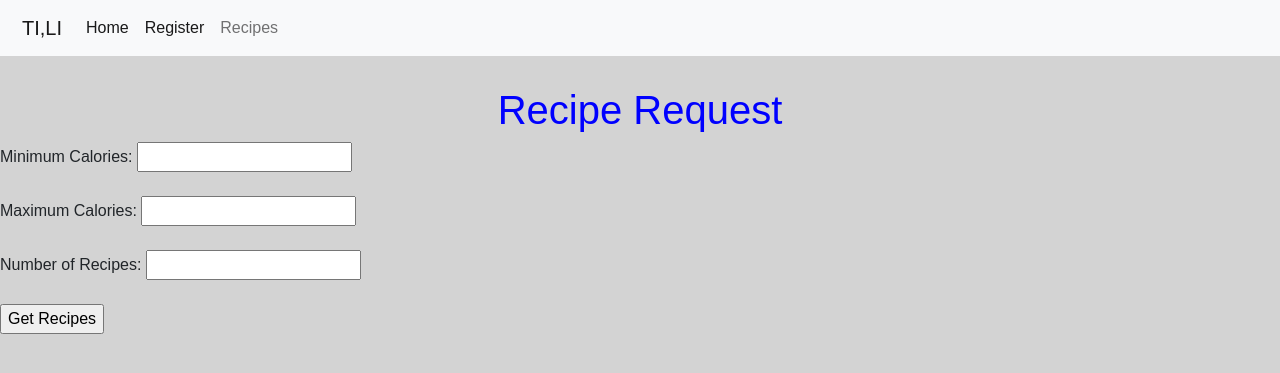
After one commit to ElAbdelali/TrackItLoseIt, a Flask app: page /recipe_request in a window 1280 px wide. The commit adds this page. Shown: the top 373 px of the page. Run offline with Flask 2, Linux system fonts and the light colour scheme.

Commit message:
Recipes now display upon request from the user.

```diff
--- a/server.py
+++ b/server.py
@@ -18,117 +18,60 @@ def homepage():
 
     return render_template('homepage.html')
 
-@app.route('/calculate', methods=['GET', 'POST'])
-def calculate():
+@app.route('/recipe_request', methods=['GET', 'POST'])
+def recipe_request():
+    """Route for users to enter their min, max, and number of recipes they would like displayed."""
+
+
+    return render_template('recipe_request.html')
+
+@app.route('/recipes', methods=['GET', 'POST'])
+def recipes():
     if request.method == 'POST':
-        gender = request.form.get('gender')
-        age = int(request.form.get('age'))
-        weight = float(request.form.get('weight'))
-        height = float(request.form.get('height'))
-        activity = request.form.get('activity')
+        # Handle the form submission for POST requests
+        min_calories = request.form.get("min_calories")
+        max_calories = request.form.get("max_calories")
+        num_recipes = request.form.get("num_recipes")
 
-        # Perform calculations based on the form inputs
-        bmr = calculate_bmr(gender, age, weight, height)
-        tdee = calculate_tdee(bmr, activity)
+        recipes = find_recipes_by_calories(min_calories, max_calories, num_recipes)
 
-        return render_template('calculate_tdee.html', tdee=tdee)
+        return render_template('recipes.html', recipes=recipes)
     else:
-        return render_template('calculate_tdee.html')
+        # Handle GET requests for displaying the form or other actions
+        return render_template('recipes.html', recipes=[])
 
-def calculate_bmr(gender, age, weight, height):
+@app.route('/register', methods=['GET', 'POST'])
+def register():
+    if request.method == 'POST':
+        username = request.form.get("username")
+        password = request.form.get("password")
+        first_name = request.form.get("first_name")
+        last_name = request.form.get("last_name")
+        date_of_birth = request.form.get("date_of_birth")
+        email = request.form.get("email")
+        created_at = datetime.datetime.now()
 
-    if gender == 'male':
-        bmr = 88.362 + (13.397 * weight) + (4.799 * height) - (5.677 * age)
-    else:
-        bmr = 447.593 + (9.247 * weight) + (3.098 * height) - (4.330 * age)
 
-    return bmr
-
-def calculate_tdee(bmr, activity):
-    # Define activity multipliers based on the selected activity level
-    activity_multipliers = {
-        'sedentary': 1.2,
-        'lightly_active': 1.375,
-        'moderately_active': 1.55,
-        'very_active': 1.725,
-        'super_active': 1.9
-    }
-
-    # Calculate TDEE by multiplying BMR with the activity multiplier
-    tdee = bmr * activity_multipliers.get(activity, 1.2)
-
-    return tdee
-
-@app.route('/result')
-def result():
-    gender = request.args.get('gender')
-    age = int(request.args.get('age'))
-    weight = float(request.args.get('weight'))
-    height = float(request.args.get('height'))
-    activity = request.args.get('activity')
-    bmr = float(request.args.get('bmr'))
-    tdee = float(request.args.get('tdee'))
-
-    return render_template('result.html', gender=gender, age=age, weight=weight, height=height,
-                           activity=activity, bmr=bmr, tdee=tdee)
-
-@app.route('/signup', methods=['GET','POST'])
-def register_user():
-        """Create new User"""
-        username = request.form.get('username')
-        password = request.form.get('password')
-        first_name = request.form.get('first_name')
-        last_name = request.form.get('last_name')
-        date_of_birth = request.form.get('date_of_birth')
-        email = request.form.get('email')
-
-        # Create a new user object
-        user = create_user(
-            username,
-            password,
-            first_name,
-            last_name,
-            date_of_birth,
-            email,
-            created_at=datetime.datetime.now()
-        )
-
-        user_exists = crud.get_user_by_email(email)
-        if user_exists:
-            flash("Cannot create an account with that email. Try again.")
+        if crud.get_user_by_email(email):
+            return '''
+                <script>
+                    alert("User with this email already exists!");
+                    window.location.href = "/register"; // Redirect to the registration page
+                </script>'''
+        elif crud.get_user_by_username(username):
+            return '''
+                <script>
+                    alert("User with this username already exists!");
+                    window.location.href = "/register"; // Redirect to the registration page
+                </script>'''
         else:
-            # user = crud.create_user(email, password, first_name, last_name, date_of_birth, email, created_at=datetime.datetime.now())
+            user = crud.create_user(username, password, first_name, last_name, date_of_birth, email, created_at)
             db.session.add(user)
             db.session.commit()
-        flash("Account created! Please log in.")
-
-        return render_template('homepage.html')
-
-@app.route('/search', methods=['POST'])
-def search():
-    min_cals = request.form['minCals']
-    max_cals = request.form['maxCals']
-    num_recipes = request.form['number']
-
-    # Call the find_recipes_by_calories function
-    params = {
-        'minCals': min_cals,
-        'maxCals': max_cals,
-        'number_of_recipes': num_recipes
-    }
-    recipes = find_recipes_by_calories(min_cals, max_cals, num_recipes)
-
-    return render_template('recipes.html', recipes=recipes)
 
 
 
-@app.route('/recipe/<recipe_id>')
-def recipe(recipe_id):
-    # Call the get_recipe_ingredients function
-    recipe_data = get_recipe_ingredients(recipe_id)
-
-    return render_template('recipes.html', recipe=recipe_data)
-
+    return render_template('register.html')
 @app.route('/chart')
 def chart():
     return render_template('weight_tracker.html')
--- a/templates/base.html
+++ b/templates/base.html
@@ -7,7 +7,6 @@
     <title>{% block title %}{% endblock %}</title>
     <link href="https://cdn.jsdelivr.net/npm/bootstrap@5.0.1/dist/css/bootstrap.min.css" rel="stylesheet" integrity="sha384-+0n0xVW2eSR5OomGNYDnhzAbDsOXxcvSN1TPprVMTNDbiYZCxYbOOl7+AMvyTG2x" crossorigin="anonymous">
     <link rel="stylesheet" href="/static/css/styles.css">
-    {% block content%}{%endblock%}
 </head>
 <body>
   <header>
@@ -23,25 +22,19 @@
               <a class="nav-link active" aria-current="page" href="{{ url_for('homepage') }}">Home</a>
             </li>
             <li class="nav-item">
-              <a class="nav-link" href="{{ url_for('calculate') }}">Calculate TDEE</a>
+              <a class="nav-link active" aria-current="page" href="{{ url_for('register') }}">Register</a>
             </li>
             <li class="nav-item">
-              <a class="nav-link" href="{{ url_for('search') }}">Recipes</a>
+              <a class="nav-link" href="{{ url_for('recipe_request') }}">Recipes</a>
             </li>
-            <li class="nav-item">
-              <a class="nav-link" href="{{ url_for('chart') }}">Weight Tracker</a>
-            </li>
-          </ul>
+
         </div>
-        <ul class="navbar-nav">
-          <li class="nav-item">
-            <a class="nav-link" href="login.html" tabindex="-1">Login</a>
-          </li>
-        </ul>
+
       </div>
     </nav>
 </header>
-  {% block body %}{%endblock%}
+{% block content%}{%endblock%}
+
   <script src="https://cdn.jsdelivr.net/npm/bootstrap@5.0.1/dist/js/bootstrap.bundle.min.js" integrity="sha384-gtEjrD/SeCtmISkJkNUaaKMoLD0//ElJ19smozuHV6z3Iehds+3Ulb9Bn9Plx0x4" crossorigin="anonymous"></script>
 </body>
 </html>
--- a/templates/homepage.html
+++ b/templates/homepage.html
@@ -4,7 +4,7 @@
 <head>
     {%block title%}Track it, Lose it.{%endblock%}
 </head>
-{%block body%}
+{%block content%}
     <h1>hi</h1>
 {%endblock%}
 </html>
--- /dev/null
+++ b/templates/recipe_request.html
@@ -0,0 +1,17 @@
+{%extends 'base.html'%}
+{%block title%}Request a Recipe{%endblock%}
+{%block content%}
+<h1>Recipe Request</h1>
+<form action="/recipes" method="post">
+  <label for="min_calories">Minimum Calories:</label>
+  <input type="number" id="min_calories" name="min_calories" required><br><br>
+
+  <label for="max_calories">Maximum Calories:</label>
+  <input type="number" id="max_calories" name="max_calories" required><br><br>
+
+  <label for="num_recipes">Number of Recipes:</label>
+  <input type="number" id="num_recipes" name="num_recipes" required><br><br>
+
+  <input type="submit" value="Get Recipes">
+</form>
+{%endblock%}
```
Also changed, not shown: crud.py (+10 -3 lines), templates/recipe-search.html (deleted, +0 -13 lines), templates/recipes.html (+20 -73 lines), templates/register.html (renamed from templates/signup.html, +8 -9 lines), templates/result.html (deleted, +0 -12 lines).
